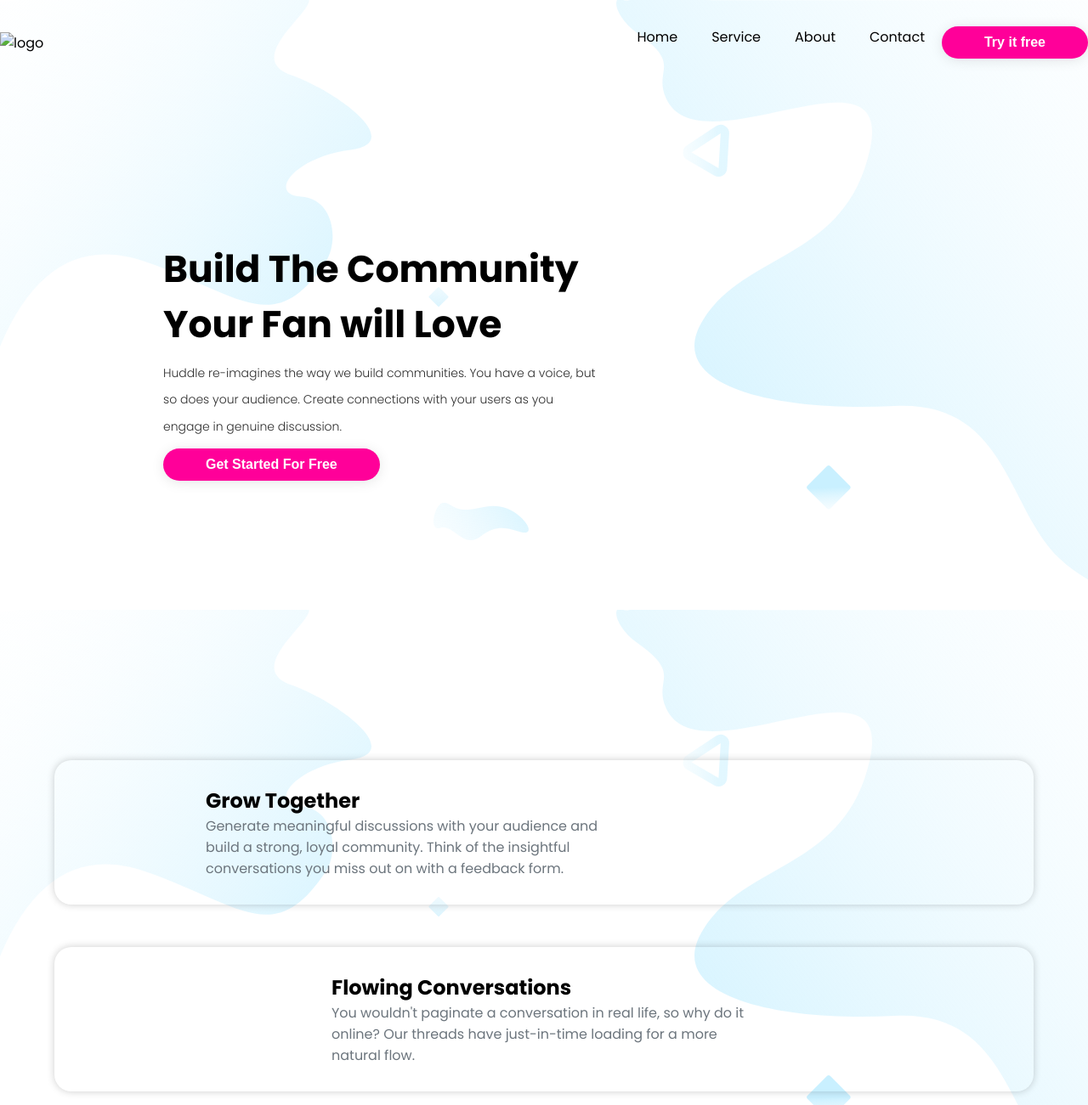
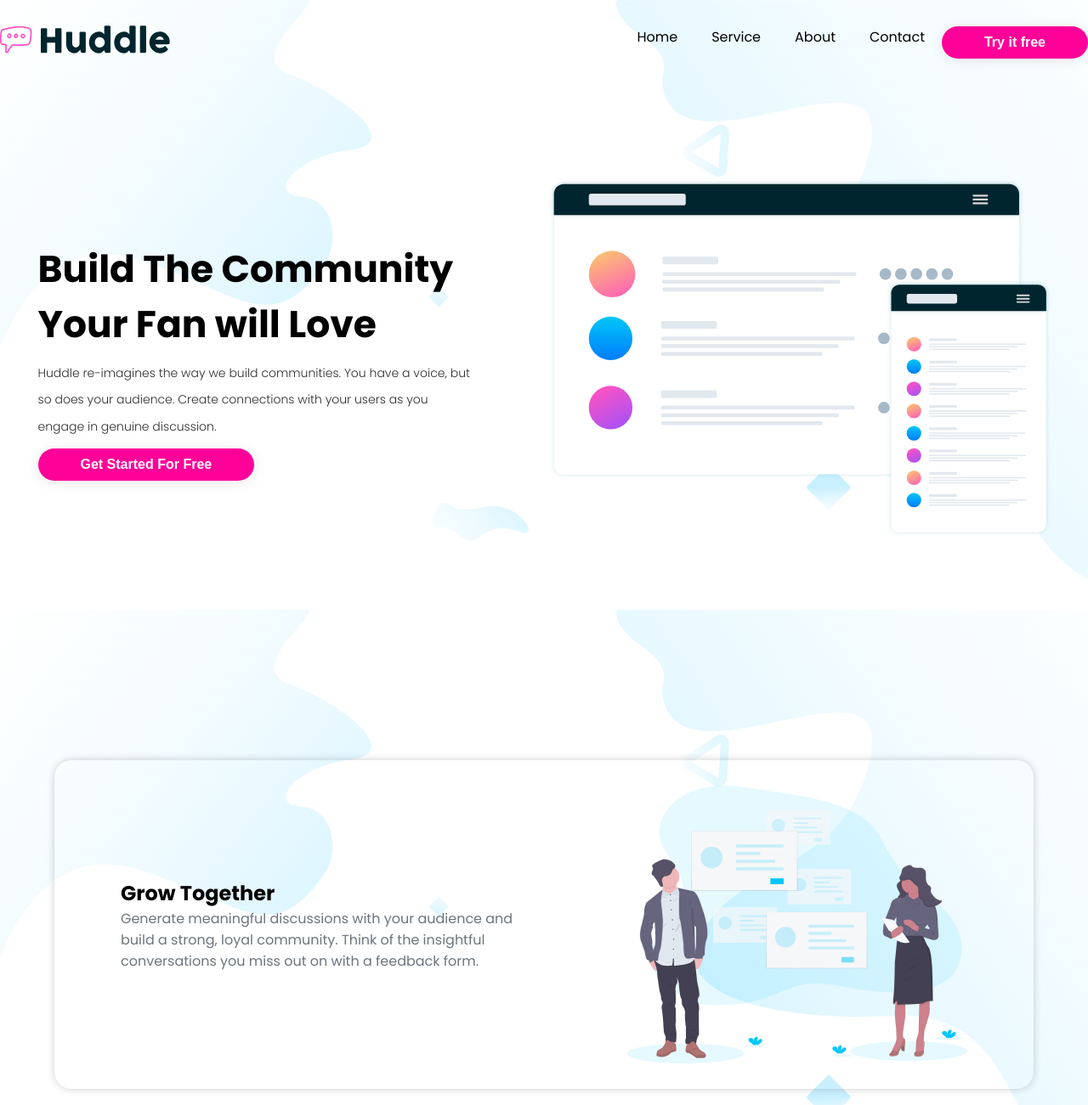
Before and after one commit to Muskanpoddar/HUDDLE-Website-Design, a plain HTML site: page index.html in a window 1280 px wide. Shown: the top 1301 px of the page at 85% size. Drawn offline with Linux system fonts and the light colour scheme; the site is published under a folder, as on GitHub Pages, so addresses that start at the root find nothing; files whose address does not match are found by name.

Commit message:
Update index.html

```diff
--- a/index.html
+++ b/index.html
@@ -11,7 +11,7 @@
 <body>
     <header>
         <div class="logo">
-            <img src="/logoo.svg" alt="logo" width ="200px">
+            <img src="./logoo.svg" alt="logo" width ="200px">
         </div>
         <nav>
             <ul>
@@ -33,7 +33,7 @@
         <button class ="btn-primary">Get Started For Free</button>
     </div>
     <div class="content-right">
-        <img src="/illustration-mockups.svg" alt="" class ="illustration-mockups-img">
+        <img src="./illustration-mockups.svg" alt="" class ="illustration-mockups-img">
     </div>
     </main></br>
 
@@ -44,21 +44,21 @@
             <h2>Grow Together</h2>
             <p>Generate meaningful discussions with your audience and build a strong, loyal community. Think of the insightful conversations you miss out on with a feedback form. </p>
             </div>
-                <img src="/illustration-grow-together.svg" alt="" class ="card-img">
+                <img src="./illustration-grow-together.svg" alt="" class ="card-img">
             </div>
             <div class="container">
         <div class="feature-box box2">
             <h2>Flowing Conversations</h2>
             <p>You wouldn't paginate a conversation in real life, so why do it online? Our threads have just-in-time loading for a more natural flow. </p>
         </div>
-                <img src="/illustration-flowing-conversation.svg" alt="" class ="feature-img img2">
+                <img src="./illustration-flowing-conversation.svg" alt="" class ="feature-img img2">
         </div>
         <div class="container">
         <div class="feature-box box3">
             <h2>Grow Together</h2>
             <p> It takes no time at all to integrate Huddle with your app's authentication solution. This means, once signed in to your app, your users can start chatting immediately. </p>
            </div>
-                <img src="/illustration-your-users.svg" alt="" class="card-img">
+                <img src="./illustration-your-users.svg" alt="" class="card-img">
         </div>
     </div>
 </div>
```
